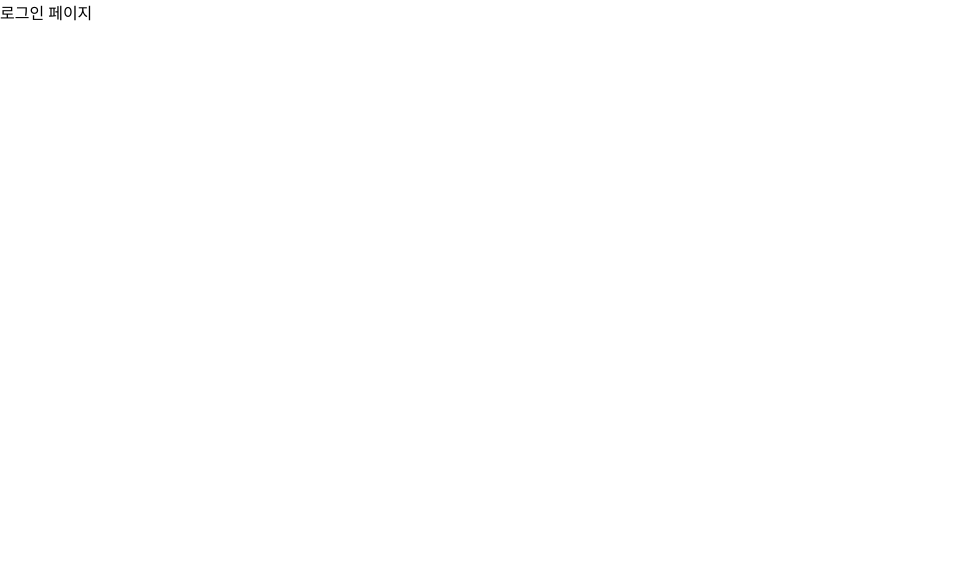
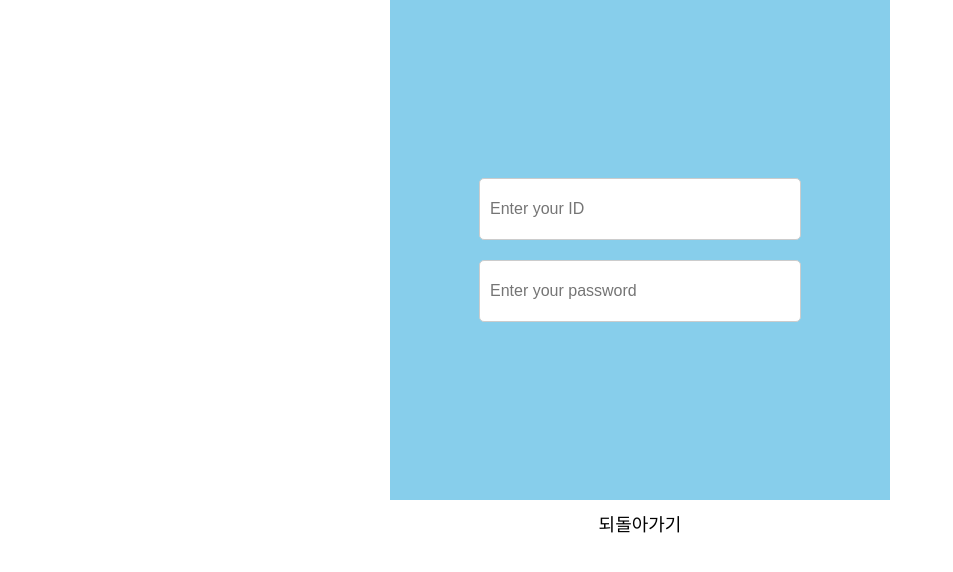
Before and after one commit to LeeSangHyeok0731/custom-hook, a React (Create React App) app: page /login in a window 1280 px wide. Shown: the top 572 px of the page, without its empty margins (0-953 px from the left). Built offline with nearby package versions, Linux system fonts and the light colour scheme.

Commit message:
login Page and ReturnButton

```diff
--- a/src/LoginPage.jsx
+++ b/src/LoginPage.jsx
@@ -1,17 +1,71 @@
 import React from "react";
+import { Link } from "react-router-dom";
 import styled from "styled-components";
 
 const Body = styled.div`
-    width:100%;
-    height:100%;
+    width: 100%;
+    height: 100%;
+    display: flex;
+    justify-content: center;
+    align-items: center;
+    flex-direction: column;
+`;
+
+const InputWrapper = styled.div`
+    width: 500px;
+    height: 500px;
+    background-color: skyblue;
+    display: flex;
+    align-items: center;
+    justify-content: center;
+    flex-direction: column;
+`;
+
+const LoginId = styled.input`
+    width: 300px;
+    height: 40px;
+    margin-bottom: 20px;
+    padding: 10px;
+    font-size: 16px;
+    border: 1px solid #ccc;
+    border-radius: 5px;
+`;
+
+const LoginPassword = styled.input`
+    width: 300px;
+    height: 40px;
+    padding: 10px;
+    font-size: 16px;
+    border: 1px solid #ccc;
+    border-radius: 5px;
+`;
+
+const ReturnButton = styled(Link)`
+    background-color: white;
+    padding: 10px 20px;
+    border: none;
+    cursor: pointer;
+    text-decoration: none;
+    border-radius: 5px;
+    color: black;
+    font-size: 18px;
+    &:hover {
+        background-color: lightgray;
+    }
 `
 
-function LoginPage(){
-    return(
-        <>
-            <div>로그인 페이지</div>
-        </>
-    )
+function LoginPage() {
+    return (
+        <Body>
+            <InputWrapper>
+                <LoginId type="text" placeholder="Enter your ID" />
+                <LoginPassword type="password" placeholder="Enter your password" />
+           </InputWrapper>
+           <ReturnButton to="/">
+                되돌아가기
+           </ReturnButton>
+        </Body>
+    );
 }
 
 export default LoginPage;
--- a/src/StartPage.jsx
+++ b/src/StartPage.jsx
@@ -7,7 +7,8 @@ const Body = styled.div`
     width: 100%;
     height: 100%;
     display: flex;
-    justify-content: center;
+    align-items:center;
+    flex-direction:column;
 `;
 
 const StartButtonWrapper = styled.div`
```
